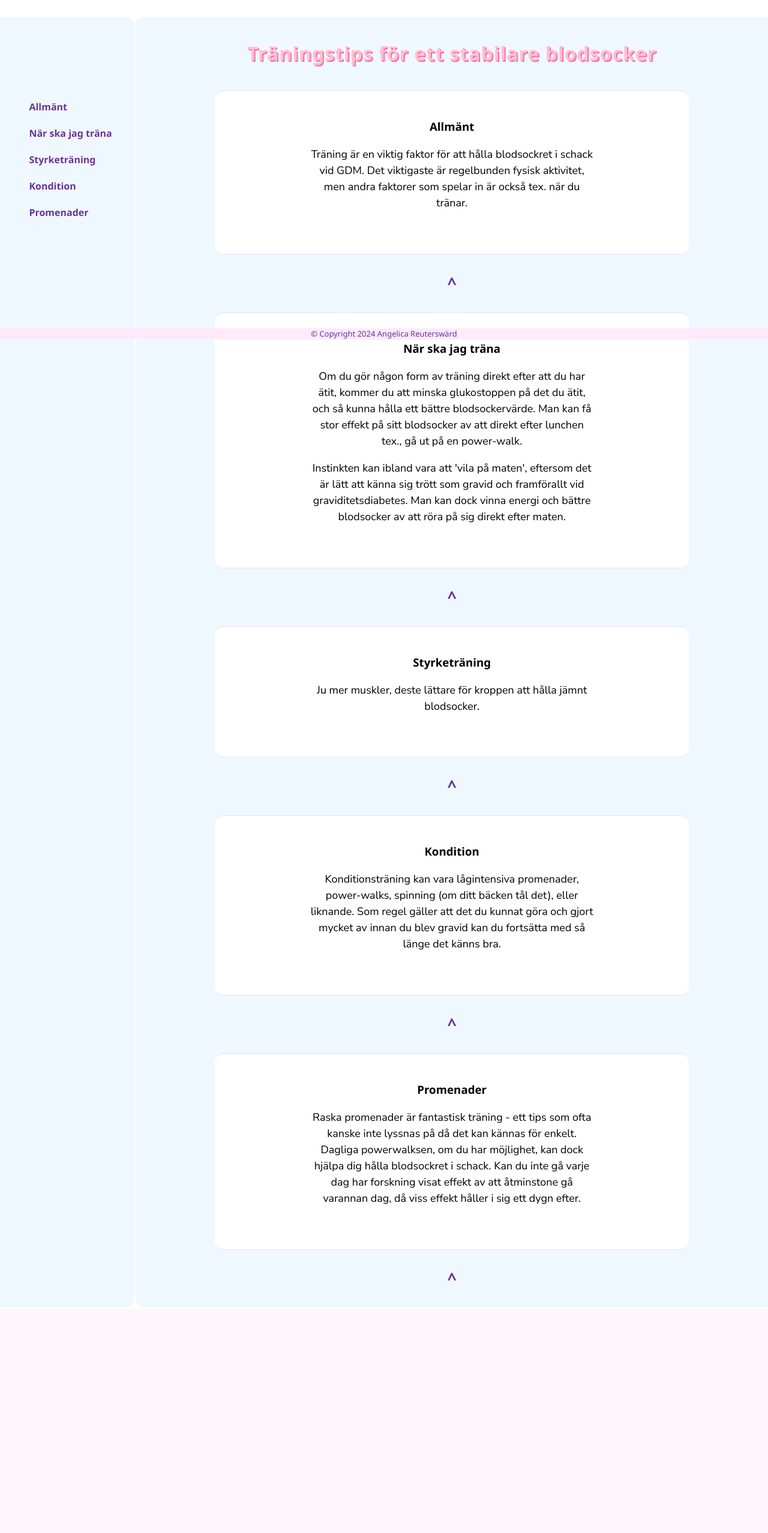
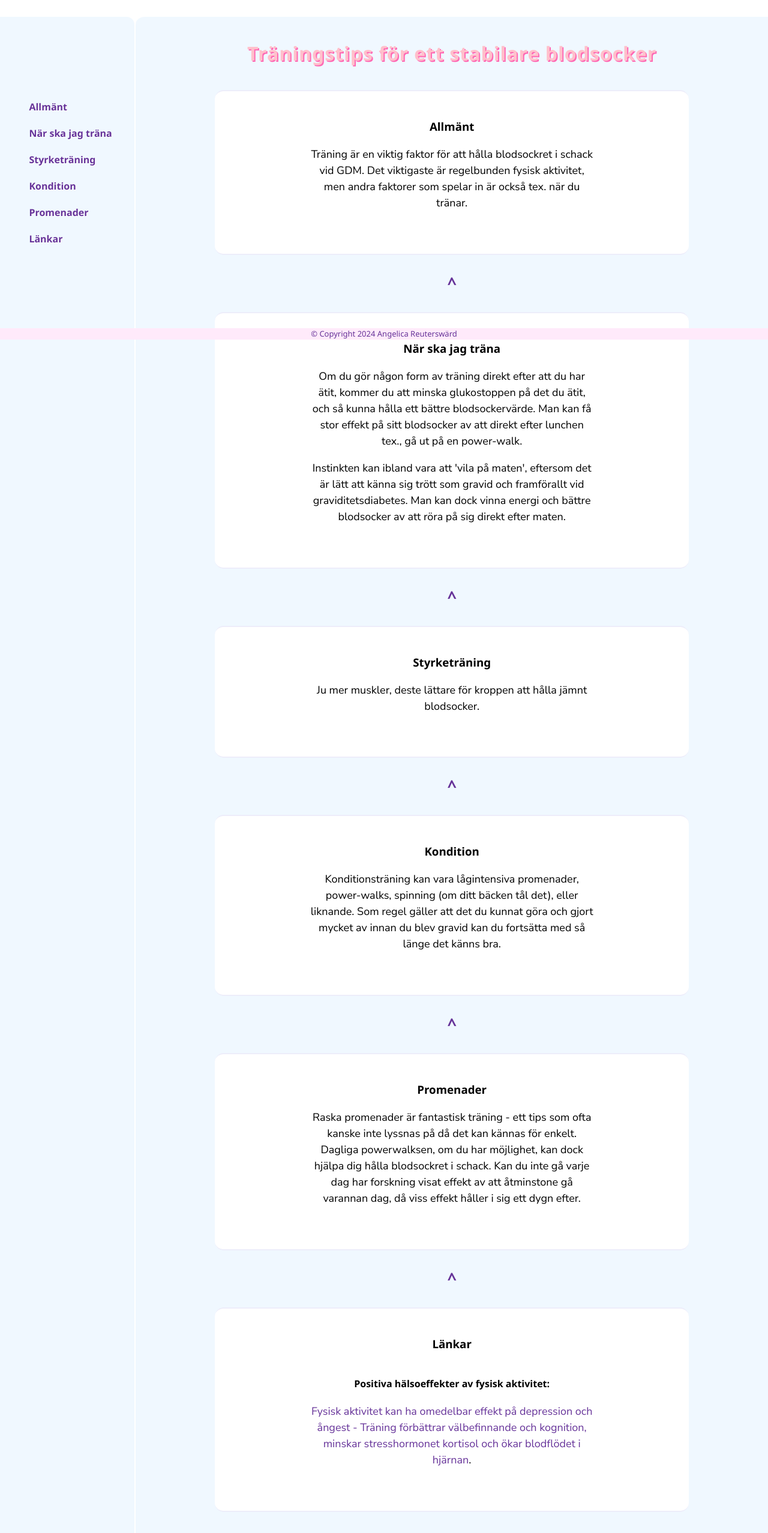
Before and after one commit to Ayngie/natural-guide-to-gestational-diabetes, a React (Vite) app: page /natural-guide-to-gestational-diabetes/training in a window 1280 px wide. Shown: the part 234-2789 px from the top of the page at 60% size. Before the commit the page ends 2415 px from the top, so only its background shows below. Built offline with nearby package versions, Linux system fonts and the light colour scheme.

Commit message:
✨ feat: added links section + link

```diff
--- a/src/components/pages/TrainingAdvice.tsx
+++ b/src/components/pages/TrainingAdvice.tsx
@@ -4,7 +4,7 @@ import articles from "../../data/articles.json";
 import { IArticlesData } from "../../models/IArticlesData";
 import { LinkToTop } from "../LinkToTop";
 import { StyledGrid, StyledAside, StyledSideNav, StyledSplitSection, StyledArticle, ParagraphWrapper } from "../styles/StyledWrappers";
-import { StyledHeadingMobile, StyledHeadingDesktop, Paragraph, StyledSideNavLink } from "../styles/StyledTexts";
+import { StyledHeadingMobile, StyledHeadingDesktop, Paragraph, StyledSideNavLink, TextLink } from "../styles/StyledTexts";
 
 export const TrainingAdvice = () => {
   useEffect(() => {
@@ -52,6 +52,7 @@ export const TrainingAdvice = () => {
           <nav>
             <StyledSideNav>
               {sideNavLinksHtml}
+              <StyledSideNavLink><AnchorLink href="#links">Länkar</AnchorLink></StyledSideNavLink>
             </StyledSideNav>
           </nav>
         </StyledAside>
@@ -59,6 +60,17 @@ export const TrainingAdvice = () => {
         <StyledSplitSection className="articles-section">
           <StyledHeadingDesktop>Träningstips för ett stabilare blodsocker</StyledHeadingDesktop>
           {articleSections}
+
+          <StyledArticle id="links">
+          <h3>Länkar</h3>
+          <ParagraphWrapper>
+            <h4>Positiva hälsoeffekter av fysisk aktivitet:</h4>
+            <Paragraph><TextLink href="https://lakartidningen.se/klinik-och-vetenskap-1/artiklar-1/temaartikel/2022/09/fysisk-aktivitet-kan-ha-omedelbar-effekt-pa-depression-och-angest/" target="_blank"> Fysisk aktivitet kan ha omedelbar effekt på depression och ångest - Träning förbättrar välbefinnande och kognition, minskar stresshormonet kortisol och ökar blodflödet i hjärnan</TextLink>.</Paragraph>
+          </ParagraphWrapper>
+          </StyledArticle>
+
+          <LinkToTop/>
+
         </StyledSplitSection>
       </StyledGrid>
     </section>
```
